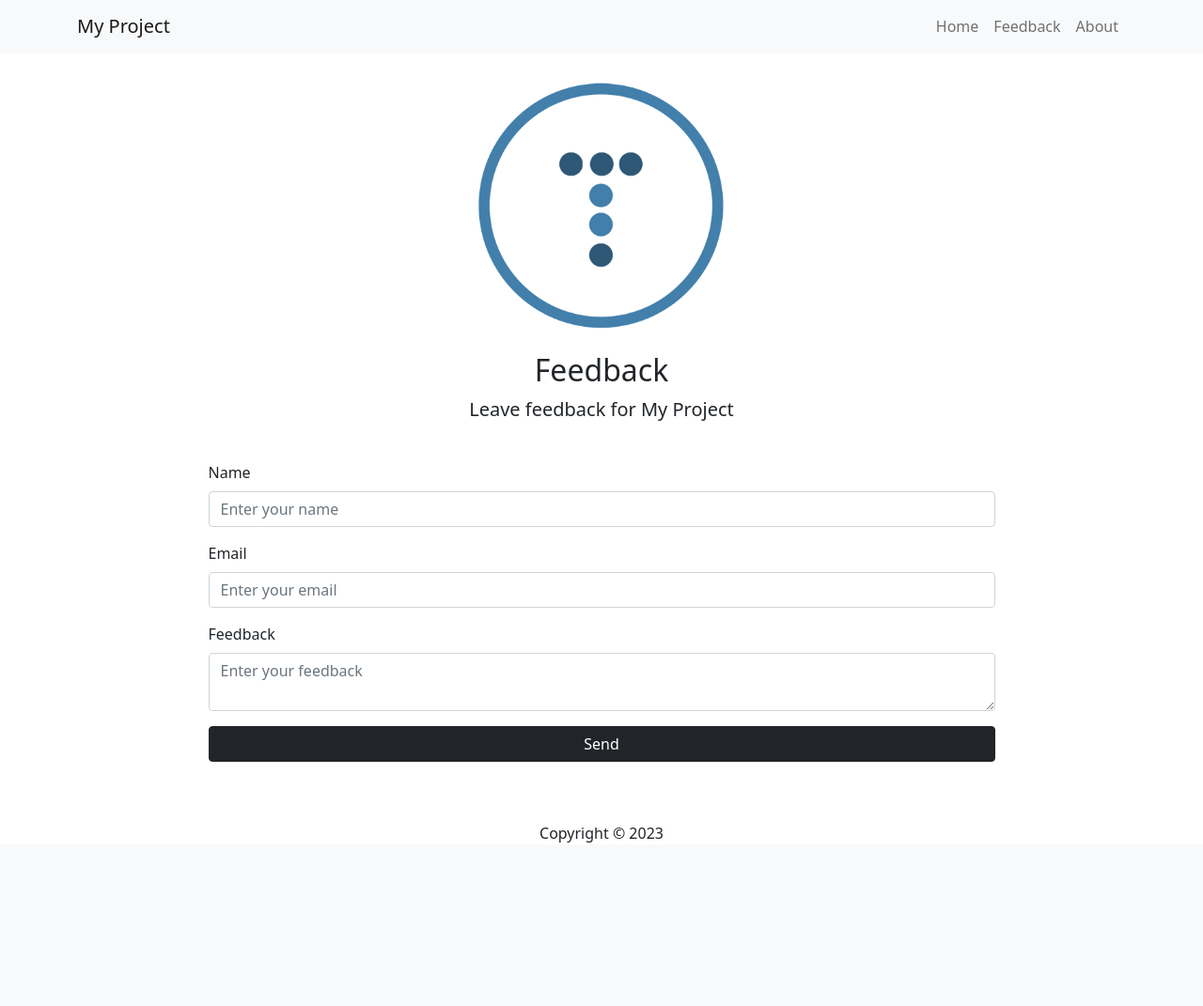
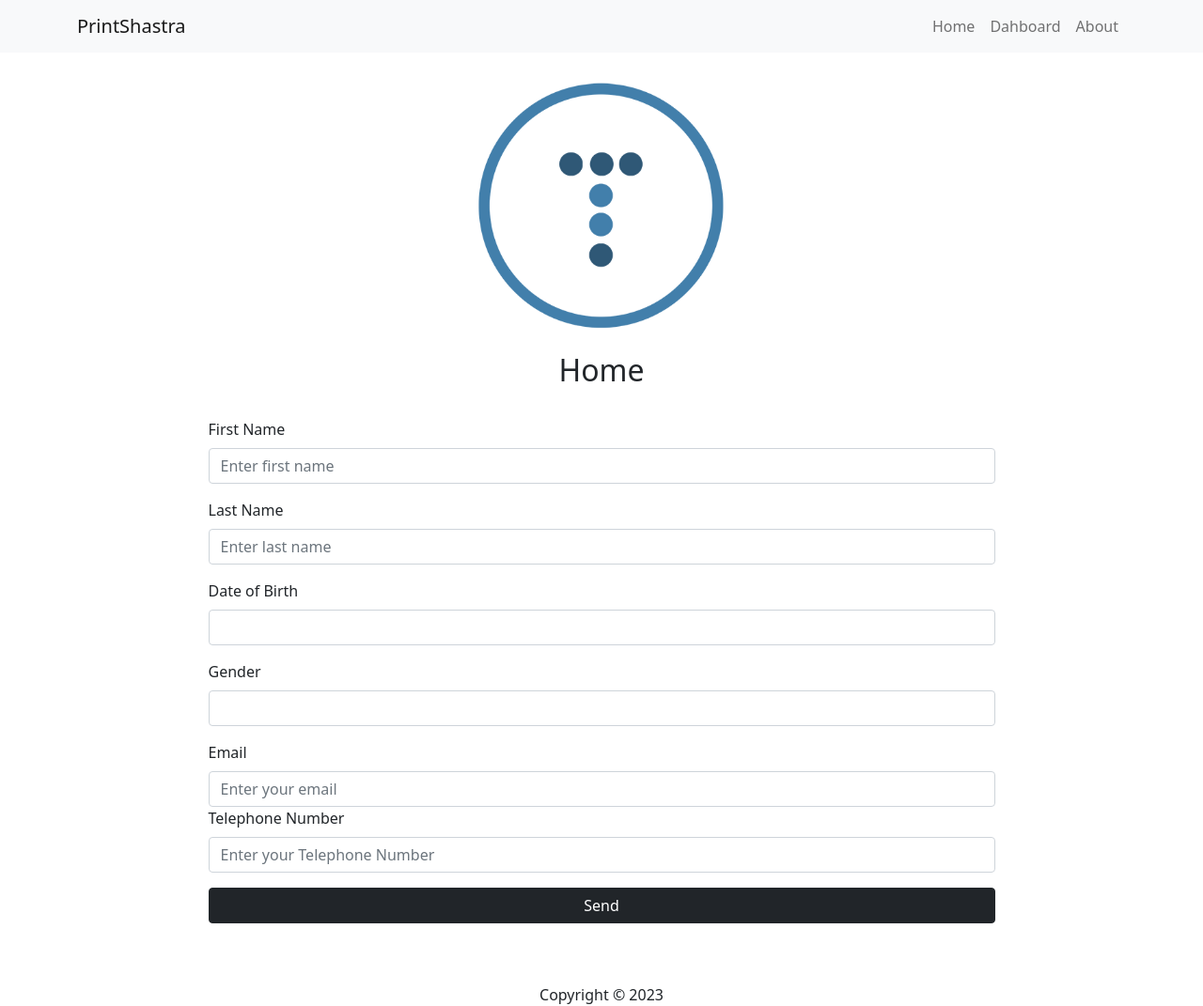
Before and after one commit to wasimahmed28/Php-project, a PHP site: page / in a window 1280 px wide. Shown: the whole page at 94% size. Before the commit the page ends 897 px from the top, so only its background shows below. Run offline with PHP 8.4, Linux system fonts and the light colour scheme; some libraries are stand-ins or nearby versions.

Commit message:
Completed project

```diff
--- a/inc/footer.php
+++ b/inc/footer.php
@@ -6,6 +6,21 @@
 </footer>
 
 <script src="https://cdn.jsdelivr.net/npm/bootstrap@5.0.2/dist/js/bootstrap.bundle.min.js" integrity="sha384-MrcW6ZMFYlzcLA8Nl+NtUVF0sA7MsXsP1UyJoMp4YLEuNSfAP+JcXn/tWtIaxVXM" crossorigin="anonymous"></script>
+<script>
+$(function() {
+  $('input[name="dob"]').daterangepicker({
+      locale: {
+          cancelLabel: 'Clear'
+      },
+    singleDatePicker: true,
+    showDropdowns: true,
+    minYear: 1901,
+    maxYear: parseInt(moment().format('YYYY'),10)
+  }, function(start, end, label) {
+    var years = moment().diff(start, 'years');
 
+  });
+});
+</script>
 </body>
 </html>
--- a/inc/header.php
+++ b/inc/header.php
@@ -6,13 +6,17 @@
   <meta charset="UTF-8">
   <meta http-equiv="X-UA-Compatible" content="IE=edge">
   <meta name="viewport" content="width=device-width, initial-scale=1.0">
+  <script type="text/javascript" src="https://cdn.jsdelivr.net/jquery/latest/jquery.min.js"></script>
+<script type="text/javascript" src="https://cdn.jsdelivr.net/momentjs/latest/moment.min.js"></script>
+<script type="text/javascript" src="https://cdn.jsdelivr.net/npm/daterangepicker/daterangepicker.min.js"></script>
+<link rel="stylesheet" type="text/css" href="https://cdn.jsdelivr.net/npm/daterangepicker/daterangepicker.css" />
   <link href="https://cdn.jsdelivr.net/npm/bootstrap@5.0.2/dist/css/bootstrap.min.css" rel="stylesheet" integrity="sha384-EVSTQN3/azprG1Anm3QDgpJLIm9Nao0Yz1ztcQTwFspd3yD65VohhpuuCOmLASjC" crossorigin="anonymous">
-  <title>Leave Feedback</title>
+  <title>Form</title>
 </head>
 <body>
   <nav class="navbar navbar-expand-sm navbar-light bg-light mb-4">
     <div class="container">
-      <a class="navbar-brand" href="index.php">My Project</a>
+      <a class="navbar-brand" href="index.php">PrintShastra</a>
       <button class="navbar-toggler" type="button" data-bs-toggle="collapse" data-bs-target="#navbarNav" aria-controls="navbarNav" aria-expanded="false" aria-label="Toggle navigation">
         <span class="navbar-toggler-icon"></span>
       </button>
@@ -23,7 +27,7 @@
             </li>
             <li class="nav-item">
               <a class="nav-link" href="/php-crash-main/_starter_files/feedback/feedback.php"
-                >Feedback</a
+                >Dahboard</a
               >
             </li>
             <li class="nav-item">
--- a/index.php
+++ b/index.php
@@ -1,27 +1,39 @@
   <?php include 'inc/header.php'; ?>
 
   <?php
-  $name=$email=$body='';
-  $nameErr=$emailErr=$bodyErr='';
+  $name=$lname=$email=$phone=$gender=$date=$dob='';
+  $nameErr=$lnameErr=$emailErr=$phoneErr=$genderErr=$dateErr=$dobErr='';
 
   if(isset($_POST['submit'])){
     if(empty($_POST['name'])){
-      $nameErr = 'Name is required';
+      $nameErr = 'First Name is required';
     }else{
       $name = filter_input(INPUT_POST,'name', FILTER_SANITIZE_FULL_SPECIAL_CHARS);
     }
-    if(empty($_POST['email'])){
+    if(!empty($_POST['lname'])){
+      $lname = filter_input(INPUT_POST,'lname', FILTER_SANITIZE_FULL_SPECIAL_CHARS);
+    }
+    if(empty($_POST['dob'])){
+      $dobErr = 'Date is required';
+    }else{
+      $dob = filter_input(INPUT_POST,'dob', FILTER_SANITIZE_FULL_SPECIAL_CHARS);
+    }
+    if(empty($_POST['gender'])){
+      $genderErr = 'Gender is required';
+    }else{
+      $gender = filter_input(INPUT_POST,'gender', FILTER_SANITIZE_FULL_SPECIAL_CHARS);
+    } if(empty($_POST['email'])){
       $emailErr = 'Email is required';
     }else{
       $email = filter_input(INPUT_POST,'email', FILTER_SANITIZE_EMAIL);
+    } if(empty($_POST['phone'])){
+      $phoneErr = 'Telephone Number is required';
+    }else{
+      $phone = filter_input(INPUT_POST,'phone', FILTER_SANITIZE_NUMBER_INT);
     }
-    if(empty($_POST['body'])){
-      $bodyErr = 'Feedback is required';
-    }else{
-      $body = filter_input(INPUT_POST,'body', FILTER_SANITIZE_FULL_SPECIAL_CHARS);
-    }
-    if(empty($nameErr)&& empty($emailErr) && empty($bodyErr)){
-     $sql = "INSERT INTO feedback (name, email, body) VALUES('$name','$email','$body')";
+
+    if(empty($nameErr)&& empty($emailErr)&& empty($phoneErr) && empty($genderErr) && empty($dobErr)){
+     $sql = "INSERT INTO feedback (name,lname,dob, gender,phone, email) VALUES('$name','$lname','$dob','$gender','$phone','$email')";
       if(mysqli_query($conn, $sql)){
         header('Location:feedback.php');
       }else{
@@ -33,15 +45,40 @@
   ?>
 
   <img src="/php-crash-main/_starter_files/feedback/img/logo.png" class="w-25 mb-3" alt="">
-    <h2>Feedback</h2>
-    <p class="lead text-center">Leave feedback for My Project</p>
+    <h2>Home</h2>
+
     <form action="<?php echo htmlspecialchars($_SERVER['PHP_SELF']); ?>" method="POST" class="mt-4 w-75">
       <div class="mb-3">
-        <label for="name" class="form-label">Name</label>
-        <input type="text" class="form-control <?php echo $nameErr ?'is-invalid':null; ?>" id="name" name="name" placeholder="Enter your name">
+        <label for="name" class="form-label">First Name</label>
+        <input type="text" class="form-control <?php echo $nameErr ?'is-invalid':null; ?>" id="name" name="name" placeholder="Enter first name">
         <div class="invalid-feedback">
           <?php echo $nameErr ?>
         </div>
+      </div>
+      <div class="mb-3">
+        <label for="lname" class="form-label">Last Name</label>
+        <input type="text" class="form-control <?php echo $lnameErr ?'is-invalid':null; ?>" id="lname" name="lname" placeholder="Enter last name">
+      </div>
+      <div class="mb-3">
+        <label for="dob" class="form-label">Date of Birth</label>
+        <input type="text" class="form-control <?php echo $dateErr ?'is-invalid':null; ?>" id="dob" name="dob" >
+        <div class="invalid-feedback">
+          <?php echo $dobErr ?>
+        </div>
+      </div>
+
+        <div class="mb-3">
+        <label for="gender" class="form-label">Gender</label>
+        <select type="gender" class="form-control <?php echo$genderErr?'is-invalid':null; ?>" id="gender" name="gender" >
+    <option selected ></option>
+    <option value="Male">Male</option>
+    <option value="Female">Female</option>
+    <option value="Other">Other</option>
+  </select>
+        <div class="invalid-feedback">
+          <?php echo $genderErr ?>
+        </div>
+
       </div>
       <div class="mb-3">
         <label for="email" class="form-label">Email</label>
@@ -49,14 +86,14 @@
         <div class="invalid-feedback">
           <?php echo $emailErr ?>
         </div>
-      </div>
-      <div class="mb-3">
-        <label for="body" class="form-label">Feedback</label>
-        <textarea class="form-control <?php echo$bodyErr?'is-invalid':null; ?>" id="body" name="body" placeholder="Enter your feedback"></textarea>
+        <div class="mb-3">
+        <label for="phone" class="form-label">Telephone Number</label>
+        <input  class="form-control <?php echo$phoneErr?'is-invalid':null; ?>" id="phone" name="phone" placeholder="Enter your Telephone Number">
         <div class="invalid-feedback">
-          <?php echo $bodyErr ?>
+          <?php echo $phoneErr ?>
         </div>
       </div>
+
       <div class="mb-3">
         <input type="submit" name="submit" value="Send" class="btn btn-dark w-100">
       </div>
```
Also changed, not shown: feedback.php (+14 -3 lines).
